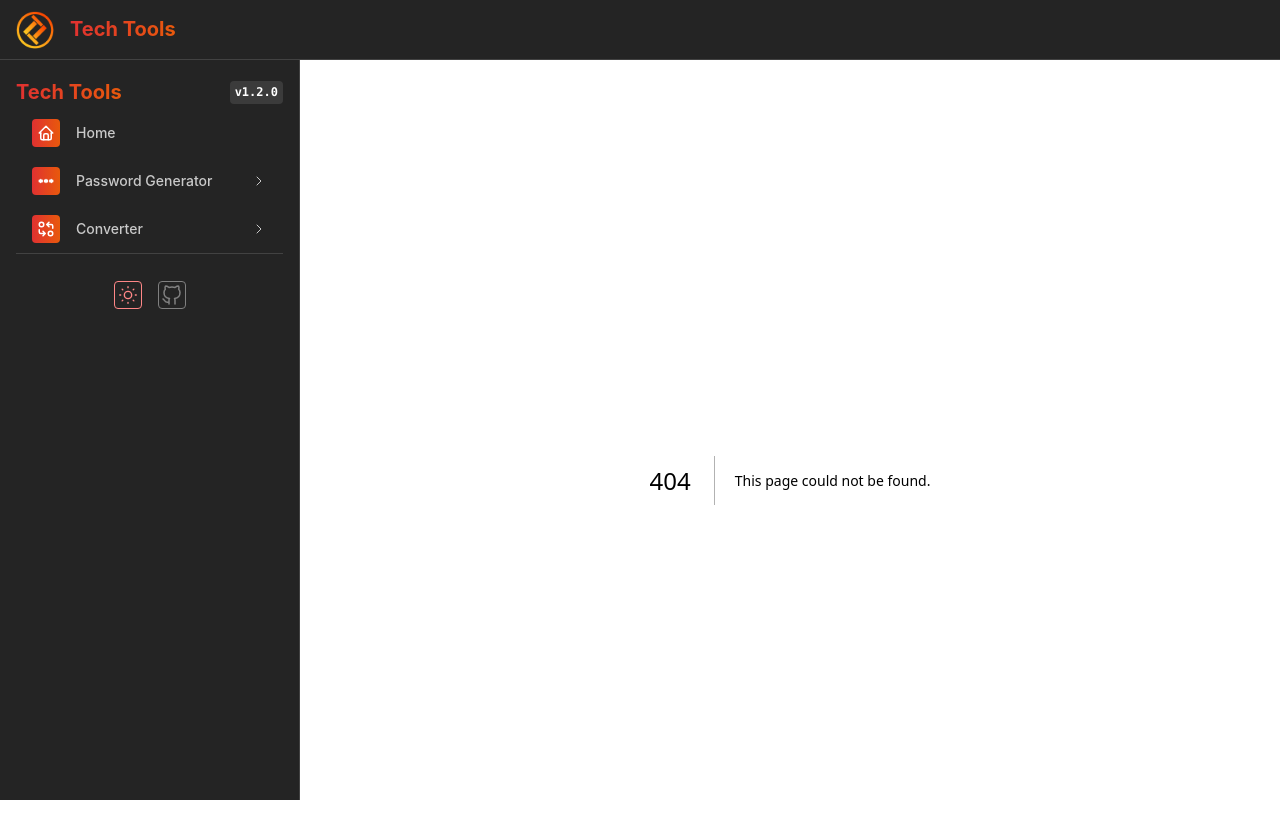
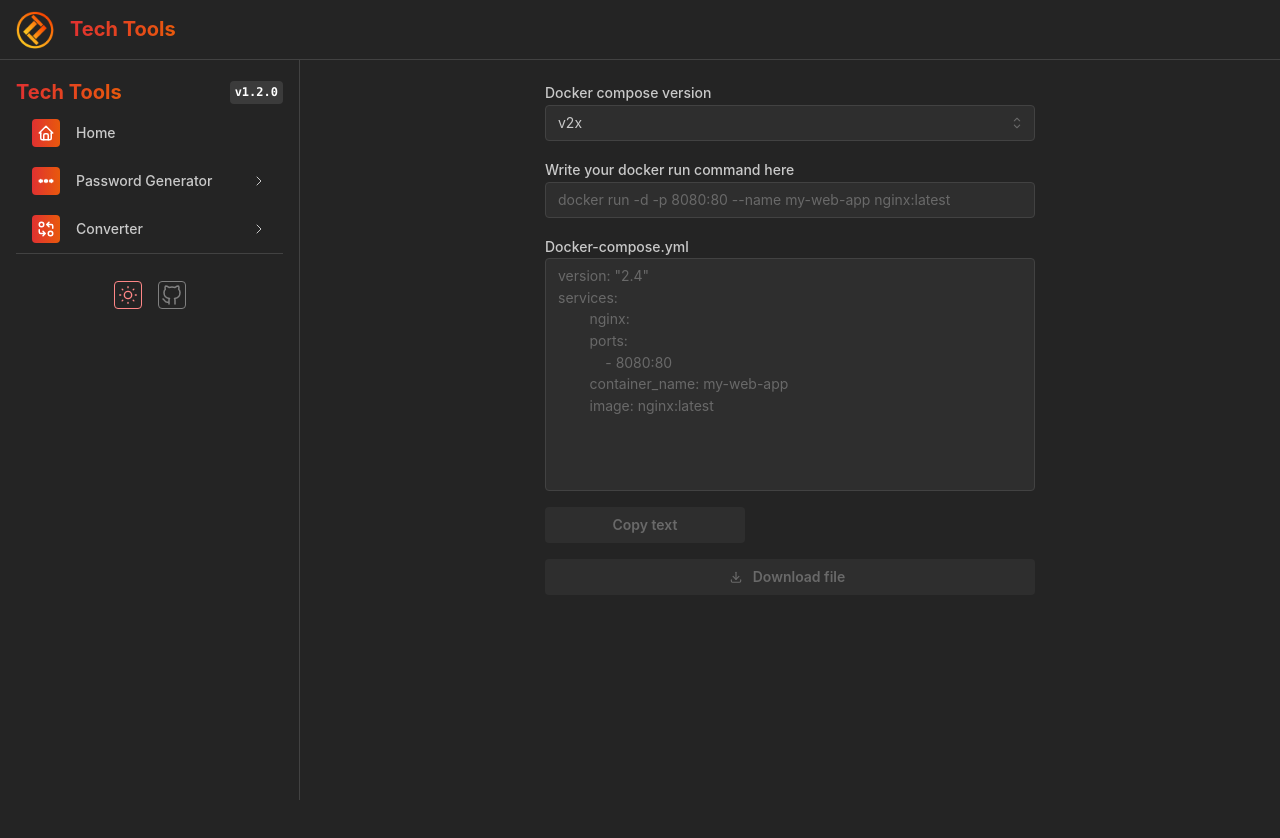
Before and after one commit to Akashic101/tech-tools, a Next.js app: page /docker-run-converter in a window 1280 px wide. Before the commit this address had no page. Shown: the top 838 px of the page. Built offline with nearby package versions, Linux system fonts and the light colour scheme.

Commit message:
Added page

```diff
--- a/app/components/NavBarNested/navigation.ts
+++ b/app/components/NavBarNested/navigation.ts
@@ -10,6 +10,7 @@ import {
 	IconColorFilter,
 	IconFileIsr,
 	IconAbc,
+	IconBrandDocker,
 } from '@tabler/icons-react';
 
 export const data = [
@@ -40,6 +41,7 @@ export const data = [
 			{ label: 'Color converter', link: '/color-converter', icon: IconColorFilter },
 			{ label: 'Base64 file converter', link: '/base64-converter', icon: IconFileIsr },
 			{ label: 'Text to NATO converter', link: '/nato-converter', icon: IconAbc },
+			{ label: 'Docker run converter', link: '/docker-run-converter', icon: IconBrandDocker },
 		],
 	},
 ];
--- /dev/null
+++ b/app/docker-run-converter/page.tsx
@@ -0,0 +1,115 @@
+'use client';
+
+import { Button, Center, CopyButton, Select, Stack, Textarea, TextInput } from '@mantine/core';
+import { IconDownload } from '@tabler/icons-react';
+const composerize = require('composerize');
+import { useEffect, useState } from 'react';
+
+export default function DockerRunConverter() {
+	const [dockerRunCommand, setDockerRunCommand] = useState('');
+	const [dockerComposeText, setDockerComposeText] = useState('');
+	const [errorMessage, setErrorMessage] = useState('');
+	const [dockerComposeVersion, setDockerComposeVersion] = useState('v2x');
+
+	const dockerComposeVersions = [
+		{ value: 'v2x', label: 'v2x' },
+		{ value: 'v3x', label: 'v3x' },
+		{ value: 'latest', label: 'latest' },
+	];
+
+	const convertToDockerCompose = () => {
+		try {
+			let result = composerize(dockerRunCommand, null, dockerComposeVersion);
+			setDockerComposeText(result);
+			setErrorMessage('');
+		} catch (error: unknown) {
+			if (error instanceof Error) {
+				setErrorMessage(error.message);
+			} else {
+				setErrorMessage('An unknown error occurred');
+			}
+			setDockerComposeText('');
+		}
+	};
+
+	useEffect(() => {
+		if (dockerRunCommand) {
+			convertToDockerCompose();
+		}
+	}, [dockerRunCommand, dockerComposeVersion]);
+
+	const handleDockerComposeVersions = (value: string | null) => {
+		if (value) {
+			setDockerComposeVersion(value);
+		}
+	};
+
+	function downloadFile(): void {
+		const blob = new Blob([dockerComposeText], { type: 'text/yaml' });
+		const link = document.createElement('a');
+		link.download = 'docker-compose.yml';
+		link.href = URL.createObjectURL(blob);
+		link.click();
+		URL.revokeObjectURL(link.href);
+	}
+
+	return (
+		<Center>
+			<Stack w={'50%'} align="stretch" justify="center" gap="md">
+				<Select
+					label="Docker compose version"
+					data={dockerComposeVersions}
+					value={dockerComposeVersion}
+					onChange={handleDockerComposeVersions}
+				/>
+				<TextInput
+					label="Write your docker run command here"
+					placeholder="docker run -d -p 8080:80 --name my-web-app nginx:latest"
+					value={dockerRunCommand}
+					error={errorMessage}
+					onChange={(event) => {
+						const inputText = event.currentTarget.value;
+						setDockerRunCommand(inputText);
+						convertToDockerCompose();
+					}}
+				/>
+				<Textarea
+					label="Docker-compose.yml"
+					placeholder={`version: "2.4"
+services:
+	nginx:
+        ports:
+            - 8080:80
+        container_name: my-web-app
+        image: nginx:latest`}
+					value={dockerComposeText}
+					readOnly
+					autosize
+					minRows={10}
+				/>
+				<CopyButton value={dockerComposeText || ''}>
+					{({ copied, copy }) => (
+						<Button
+							variant="outline"
+							w={200}
+							color={copied ? 'teal' : 'red'}
+							onClick={copy}
+							disabled={!dockerComposeText}
+						>
+							{copied ? 'Copied text' : 'Copy text'}
+						</Button>
+					)}
+				</CopyButton>
+				<Button
+					disabled={!dockerComposeText}
+					leftSection={<IconDownload size={14} />}
+					variant="outline"
+					color="red"
+					onClick={downloadFile}
+				>
+					Download file
+				</Button>
+			</Stack>
+		</Center>
+	);
+}
```
